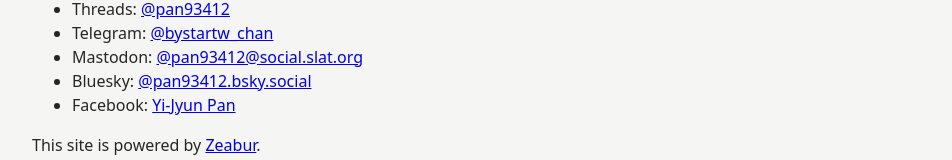
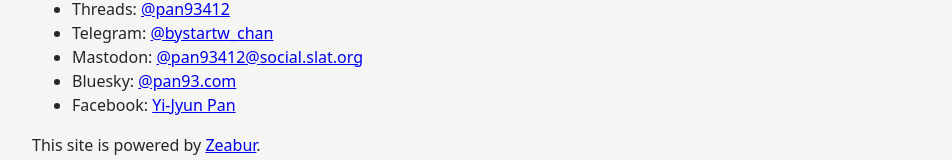
Before and after one commit to pan93412/homepage-plain, a website built with Vite: page index.html in a window 1280 px wide. Shown: the part 2125-2285 px from the top of the page, without its empty margins (158-1110 px from the left). Built offline with nearby package versions, Linux system fonts and the light colour scheme.

Commit message:
docs: Update my Bluesky profile link

```diff
--- a/index.html
+++ b/index.html
@@ -257,8 +257,8 @@
           </li>
           <li>
             Bluesky:
-            <a href="https://bsky.app/profile/pan93412.bsky.social"
-            >@pan93412.bsky.social</a>
+            <a href="https://bsky.app/profile/pan93.com"
+            >@pan93.com</a>
           </li>
           <li>
             Facebook: <a href="https://facebook.com/pan93412TW">Yi-Jyun Pan</a>
```
